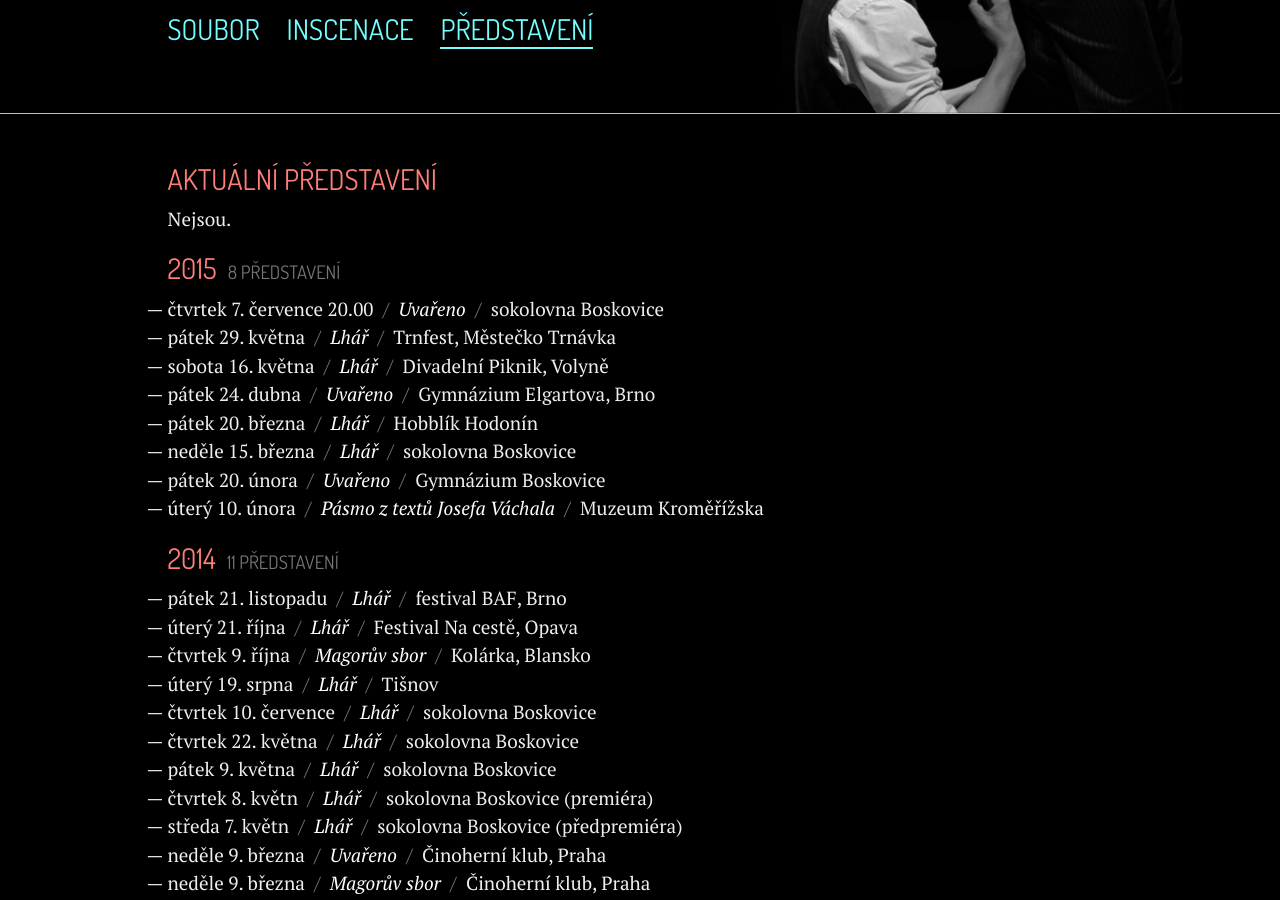
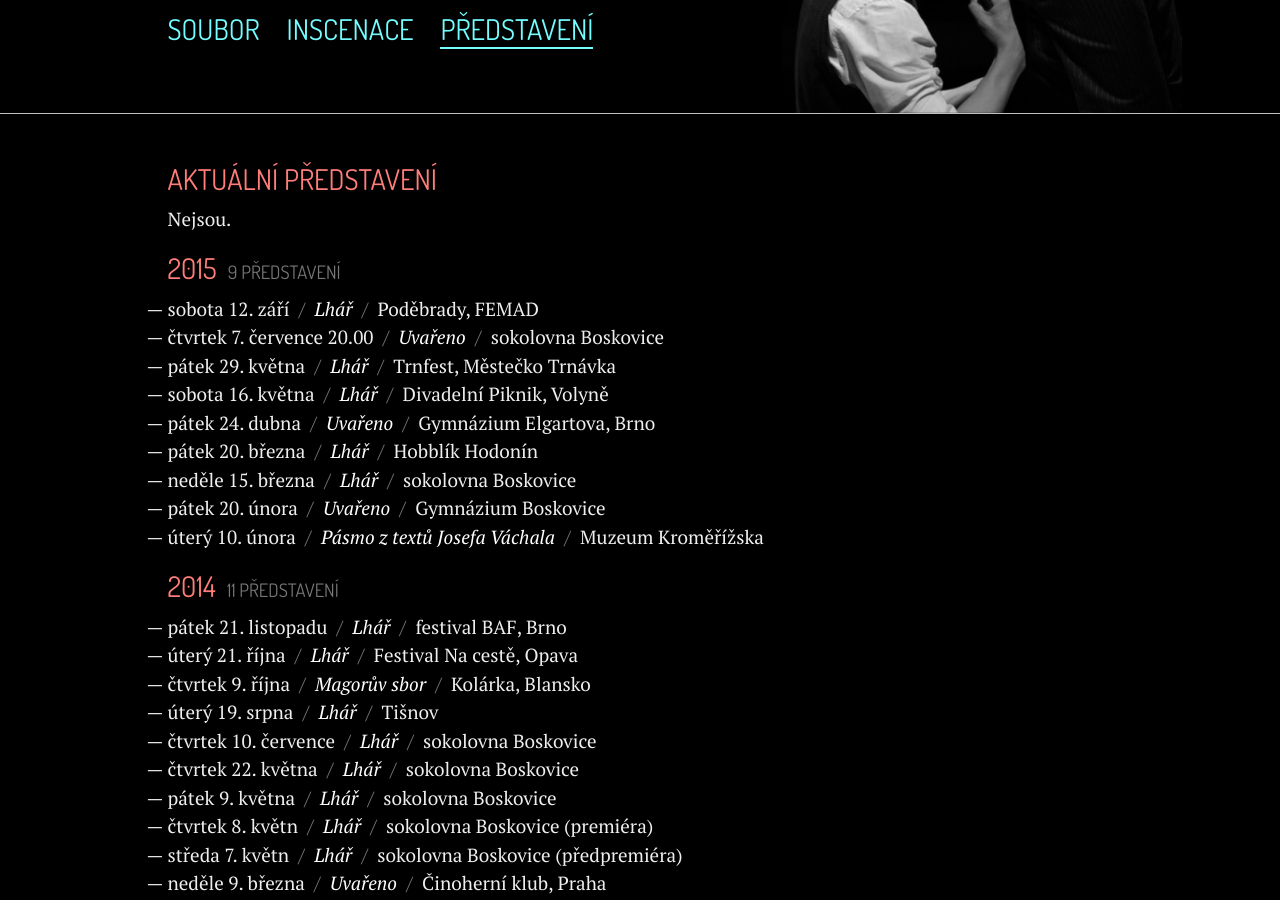
Before and after one commit to zoul/Naboso, a Jekyll site: the page built from predstaveni.html, in a window 1280 px wide and 900 px high, scrolled down 345 px. Built offline with Jekyll 4.4.1, drawn with Linux system fonts in a browser that asks for light colours; some of the changed text lies outside the part shown.

Commit message:
Přidal jsem Lháře na FEMADu

```diff
--- a/_data/predstaveni.yml
+++ b/_data/predstaveni.yml
@@ -1,5 +1,9 @@
 - rok: 2015
   predstaveni:
+    - co: Lhář
+      kde: Poděbrady, FEMAD
+      kdy: sobota 12. září
+      aktuální: ano
     - co: Uvařeno
       kde: sokolovna Boskovice
       kdy: čtvrtek 7. července 20.00
```
